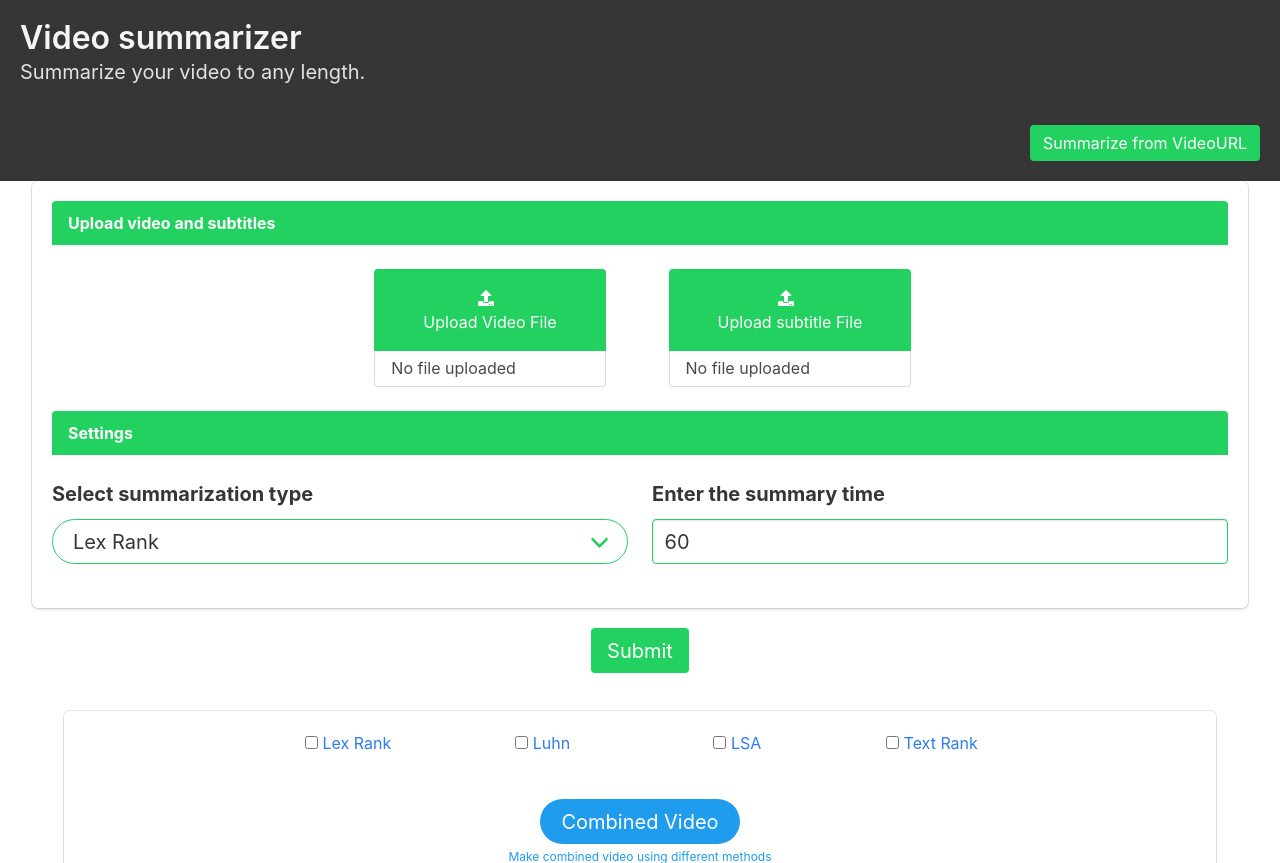
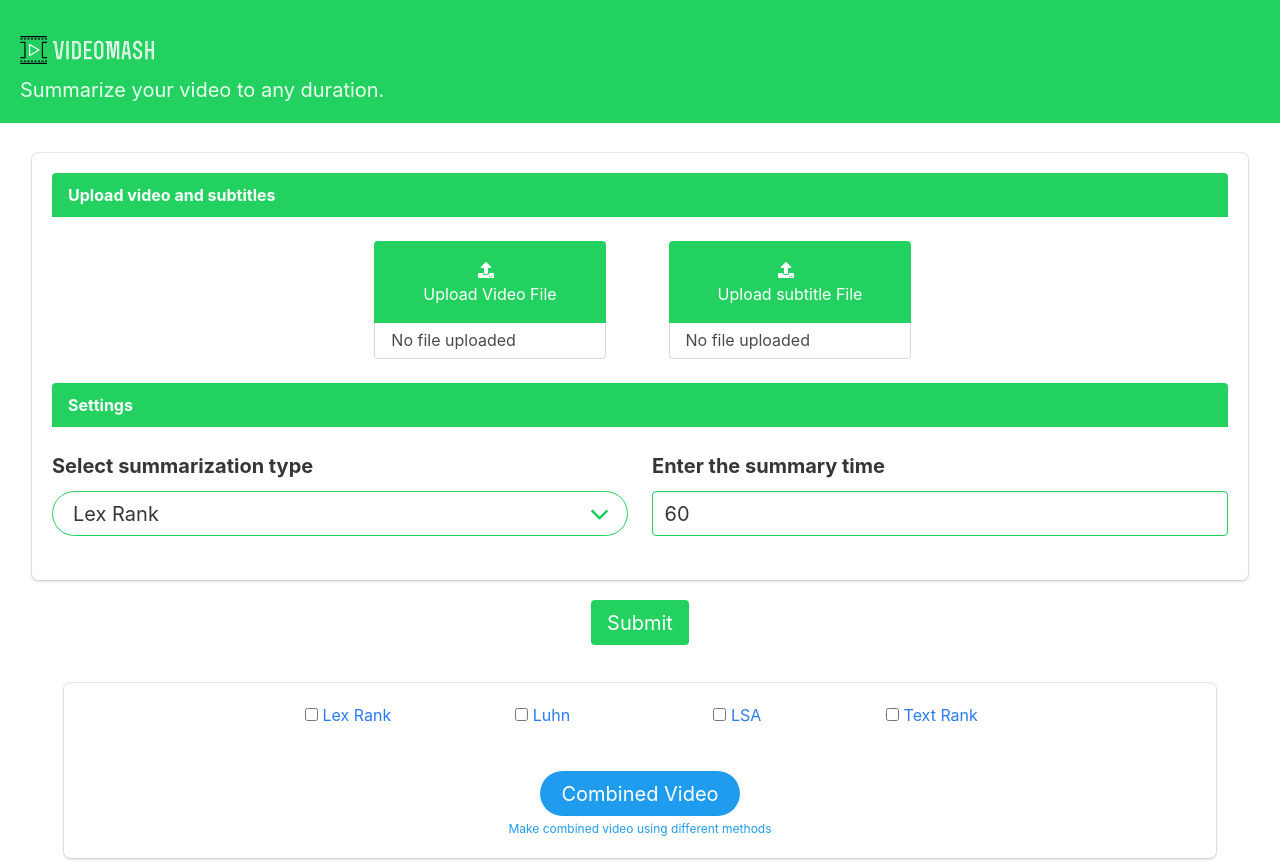
Before and after one commit to aswanthkoleri/VideoMash, a Django app: page /main/ in a window 1280 px wide. Shown: the top 863 px of the page. Run offline with Django 3.2, Linux system fonts and the light colour scheme; parts of the project's set-up code (start-up, migrations or seed data) failed here and were passed over; some libraries are stand-ins or nearby versions.

Commit message:
Add some logos

```diff
--- a/main/templates/main.html
+++ b/main/templates/main.html
@@ -1,3 +1,4 @@
+{% load static %}
 {% load widget_tweaks %}
 <!DOCTYPE html>
 <html lang="en">
@@ -10,7 +11,7 @@
     <script defer src="https://use.fontawesome.com/releases/v5.3.1/js/all.js"></script>
     <style>
     .form-start {
-        margin-top : 10px;
+        margin-top : 30px;
     }
     .submit-button {
         margin-top: 20px;
@@ -39,7 +40,8 @@
         <div class="navbar-item hero-body">
             <div class="container">
                 <h1 class="title">
-                  Video summarizer
+                  <img src="{% static "main/logo/icon-left-font-monochrome-white.svg" %}>
+
                 </h1>
                 <h2 class="subtitle">
                   Summarize your video to any length.
@@ -47,31 +49,31 @@
             </div>
         </div>
     </div>
-    <div class="navbar-end">
+    <!-- <div class="navbar-end">
         <a class="navbar-item">Summarize from Video URL</a>
-    </div>
+    </div> -->
     </section> {% endcomment %}
     <!-- Navbar end -->
 <nav class="navbar">
-  <div class="navbar-menu hero is-dark">
+  <div class="navbar-menu hero is-success">
 
     <div class="navbar-start">
         <div class="navbar-item hero-body">
             <div class="container">
-                <h1 class="title">
-                  Video summarizer
+                <h1 class="title is-1">
+                        <img src="{% static "videoSummarizer/logo/icon-left-font-monochrome-white.svg" %}" >
                 </h1>
                 <h2 class="subtitle">
-                  Summarize your video to any length.
+                        Summarize your video to any duration.
                 </h2>
             </div>
         </div>
     </div>
 
     <div class="navbar-end">
-      <div class="navbar-item">
+      <!-- <div class="navbar-item">
             <a class="button is-success" href="/subSummarize" >Summarize from VideoURL</a>
-      </div>
+      </div> -->
     </div>
 
   </div>
@@ -83,7 +85,7 @@
 
                 {% csrf_token %}
                 {% comment %} {% for field in form.visible_fields %} {% endcomment %}
-               <div class="box">
+               <div class="box form-start">
                    <div class="message is-success">
                     <div class="message-header ">
                         <p>Upload video and subtitles</p>
--- a/templates/index.html
+++ b/templates/index.html
@@ -56,10 +56,10 @@
             </p>
             <div class="columns summarize-buttons has-text-centered">
               <div class="column is-3 is-offset-3">
-                  <a class="button is-success is-rounded is-large" href="">Summarize Youtube video</a>
+                  <a class="button is-success is-rounded is-large" href="/subSummarize">Summarize Youtube video</a>
               </div>
               <div class="column is-3 ">
-                  <a class="button is-success is-rounded is-large" href="">Summarize uploaded video</a>
+                  <a class="button is-success is-rounded is-large" href="/main">Summarize uploaded video</a>
               </div>
             </div>
           </div>
```
Also changed, not shown: main/static/main/logo/info.txt (added, +13 -0 lines), subSummarize/templates/subSummarize.html (+9 -12 lines), main/static/main/logo/icon-above-font.png (added), main/static/main/logo/icon-above-font.svg (added), main/static/main/logo/icon-left-font-monochrome-black.png (added), main/static/main/logo/icon-left-font-monochrome-black.svg (added), main/static/main/logo/icon-left-font-monochrome-white.png (added), main/static/main/logo/icon-left-font-monochrome-white.svg (added), main/static/main/logo/icon-left-font.png (added), main/static/main/logo/icon-left-font.svg (added), main/static/main/logo/icon.png (added), main/static/main/logo/icon.svg (added).
